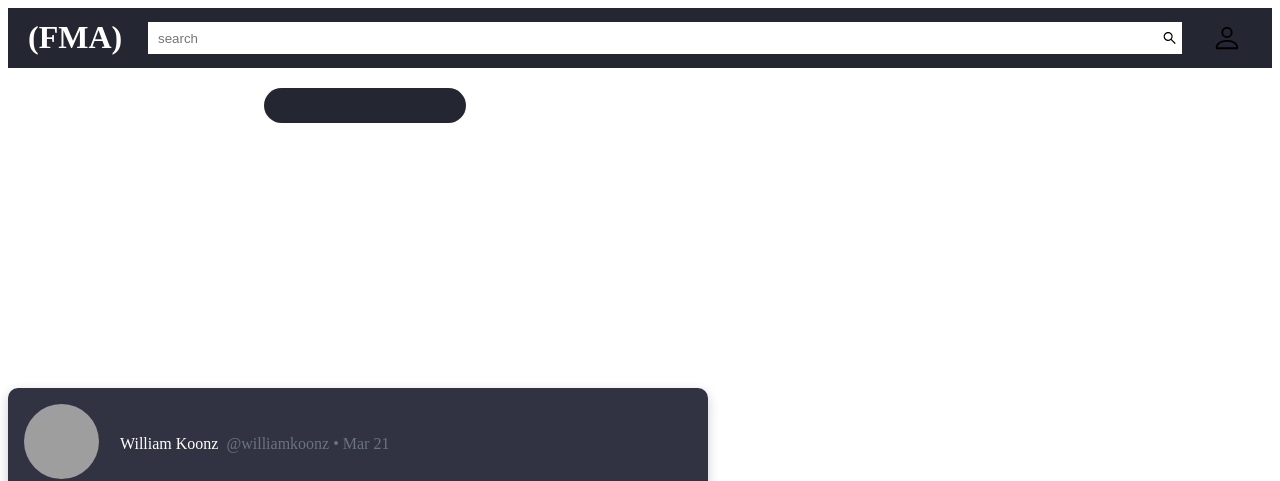
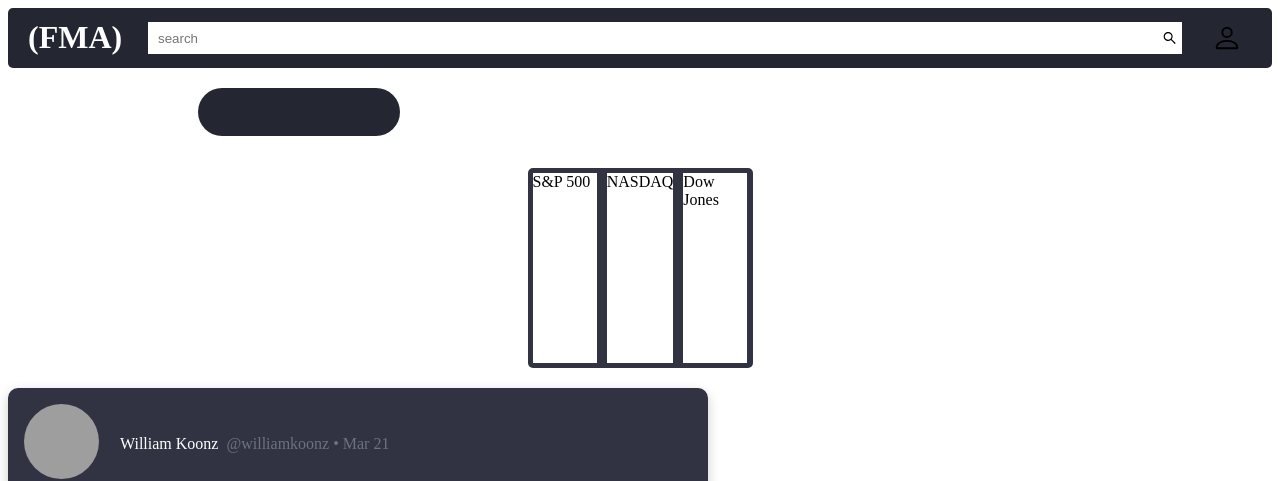
Before and after one commit to areandd/FMA, a React (Create React App) app: page / in a window 1280 px wide. Shown: the top 481 px of the page. Built offline with nearby package versions, Linux system fonts and the light colour scheme; grey boxes are pictures that could not be loaded.

Commit message:
best practice commit

```diff
--- /dev/null
+++ b/src/components/Markets/Markets.css
@@ -0,0 +1,14 @@
+.markets {
+  display: flex;
+  height: 200px;
+  background-color: #313342;
+  justify-self: center;
+  border-radius: 5px;
+  margin-bottom: 20px;
+}
+
+.market {
+  width: 33%;
+  margin: 5px;
+  background-color: white;
+}
--- /dev/null
+++ b/src/components/Markets/Markets.js
@@ -0,0 +1,16 @@
+import React from "react";
+import "./Markets.css";
+
+function Markets() {
+  return (
+    <div>
+      <div class="markets">
+        <div className="market"> S&P 500</div>
+        <div className="market"> NASDAQ</div>
+        <div className="market">Dow Jones</div>
+      </div>
+    </div>
+  );
+}
+
+export default Markets;
--- a/src/components/NavBar/NavBar.css
+++ b/src/components/NavBar/NavBar.css
@@ -6,6 +6,7 @@
   position: sticky;
   top: 0;
   z-index: 100;
+  border-radius: 5px;
 }
 
 .header__logo {
--- a/src/components/ScrollingStocks/ScrollingStocks.css
+++ b/src/components/ScrollingStocks/ScrollingStocks.css
@@ -1,14 +1,15 @@
 .scroll__parent {
   position: relative;
   width: 100vw;
-  height: 20rem;
+  height: 5rem;
   overflow-x: hidden;
+  margin-bottom: 20px;
 }
 
 .scroll__element {
   margin-top: 20px;
   width: 200px;
-  height: 35px;
+  height: 3rem;
   position: absolute;
   display: flex;
   left: 0%;
--- /dev/null
+++ b/src/views/HomeScreen/HomeScreen.css
@@ -0,0 +1,4 @@
+.posts__wrapper {
+  background-color: #242631;
+  width: 100%;
+}
--- a/src/views/HomeScreen/HomeScreen.js
+++ b/src/views/HomeScreen/HomeScreen.js
@@ -1,6 +1,7 @@
 import React from "react";
 import NavBar from "../../components/NavBar/NavBar";
 import ScrollingStocks from "../../components/ScrollingStocks/ScrollingStocks";
+import Markets from "../../components/Markets/Markets";
 import Post from "../../components/Post/Post";
 
 function HomeScreen() {
@@ -8,9 +9,12 @@ function HomeScreen() {
     <>
       <NavBar />
       <ScrollingStocks />
-
-      <Post />
-
+      <Markets />
+      <div className="posts__wrapper">
+        <Post />
+        <Post />
+        <Post />
+      </div>
     </>
   );
 }
--- a/src/views/IndividualStocks/IndividualStocks.js
+++ b/src/views/IndividualStocks/IndividualStocks.js
@@ -56,7 +56,7 @@ const IndividualStocks = () => {
               </tr>
             </tfoot>
           </table>
-        </div>
+        </div>gngf
     </div>
   )
 }
```
